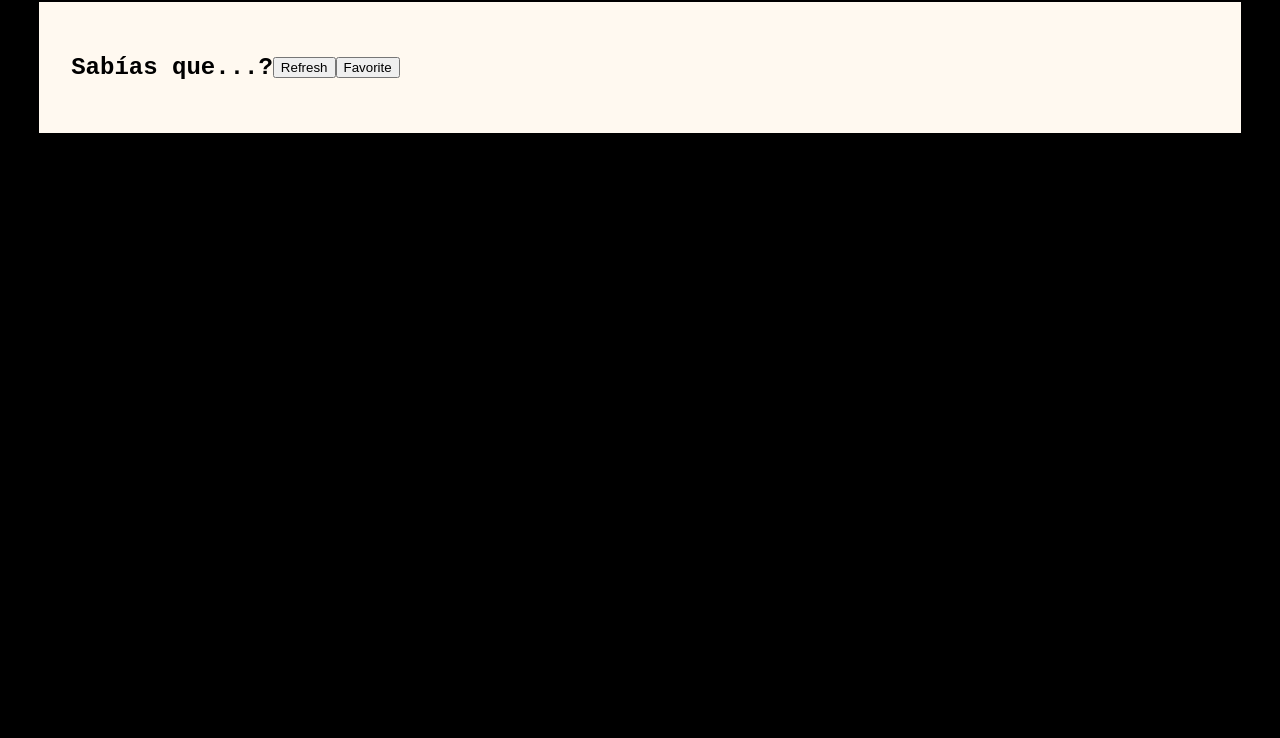
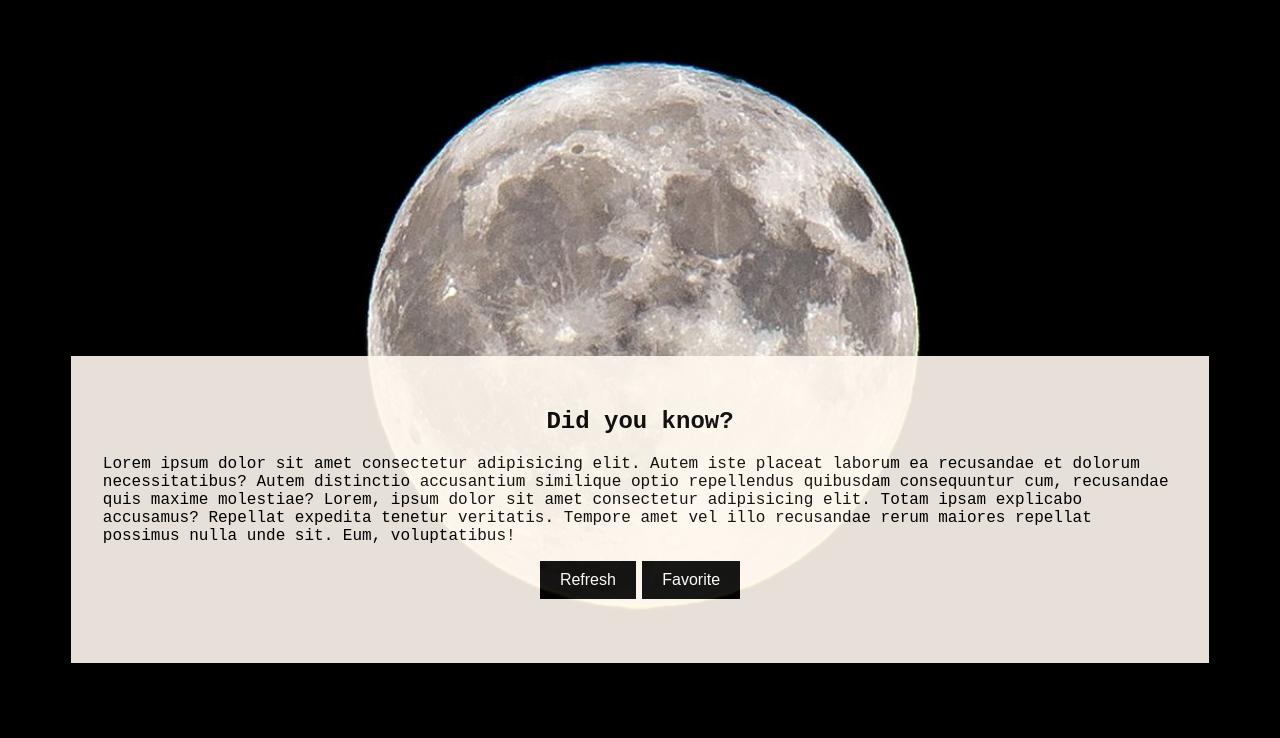
Before and after one commit to surayac/CuriousFacts, a plain HTML site: page index.html in a window 1280 px wide. Shown: the part 78-816 px from the top of the page. Drawn offline with Linux system fonts and the light colour scheme.

Commit message:
adding homepage html, stylesheet and assets

```diff
--- a/CSS/style.css
+++ b/CSS/style.css
@@ -3,20 +3,67 @@ body {
 font-family: 'Courier New', Courier, monospace;
 }
 
+.container-luna {
+display: flex;
+flex-direction: column;
+justify-content: flex-start;
+align-items: center;
+background-image: url("/assets/img/luna.jpg");
+background-size: cover;
+background-repeat: no-repeat;
+background-position: center;
+height: 100vh;
+}
+
 .container {
 display: flex;
-  align-items: center;
-  justify-content: flex-start;
-  background-color: #FFF9F0;
+flex-direction: column;
+justify-content: center;
+background-color: #FFF9F0 ;
+opacity: 0.9;
 padding: 2rem;
-  margin: 0 auto;
-  width: 90%;
+margin: 18rem auto;
+width: 85%;
 max-width: 1200px;
-  box-shadow: 0 0 10px rgba(0,0,0,0.1);
 }
 
 h1 {
 font-style: bold;
-    color: #ffffff;
+color: #FDD017;
+text-align: center;
+margin-bottom: 5rem;
+
+}
+
+h2 {
 text-align: center;
 }
+
+.buttons {
+display: flex;
+align-items: center;
+justify-content: center;
+gap: 0.4rem;
+background-color: #FFF9F0;
+padding: 1rem;
+margin: 0 auto;
+width: 90%;
+max-width: 1200px;
+}
+
+.button {
+background-color: #000;
+font-size: 1em;
+border: none;
+padding: 10px 20px;
+margin-bottom: 1em;
+cursor: pointer;
+color: white;
+}
+
+.button:hover {
+background-color: rgb(61, 59, 59);
+color: #ffffff;
+transform: scale(1.05);
+transition: transform 0.3s ease;
+}
--- a/index.html
+++ b/index.html
@@ -4,15 +4,19 @@
     <meta charset="UTF-8">
     <meta name="viewport" content="width=device-width, initial-scale=1.0">
     <title>Curious Facts</title>
-    <link rel="stylesheet" href="/CSS/style.css">
+    <link rel="stylesheet" href="./CSS/style.css">
 </head>
 <body>
-     <h1>CURIOUS FACTS</h1>
-    <main class="container">
-        <h2>Sabías que...?</h2>
 
-        <button>Refresh</button> <button>Favorite</button>
+    <main class="container-luna">
+        <h1>CURIOUS FACTS</h1>
+    <section class="container">
+        <h2>Did you know?</h2>
+        <section class ="curiousfact">Lorem ipsum dolor sit amet consectetur adipisicing elit. Autem iste placeat laborum ea recusandae et dolorum necessitatibus? Autem distinctio accusantium similique optio repellendus quibusdam consequuntur cum, recusandae quis maxime molestiae? Lorem, ipsum dolor sit amet consectetur adipisicing elit. Totam ipsam explicabo accusamus? Repellat expedita tenetur veritatis. Tempore amet vel illo recusandae rerum maiores repellat possimus nulla unde sit. Eum, voluptatibus!</section>
+
+        <section class="buttons"><button class="button">Refresh</button> <button class="button">Favorite</button></section>
+    </section>
     </main>
-
+<script src="/JS/main.js" type ="module"></script>
 </body>
 </html>
```
Also changed, not shown: assets/img/luna.jpg (added). Lines whose indentation alone changed are shown as unchanged.
